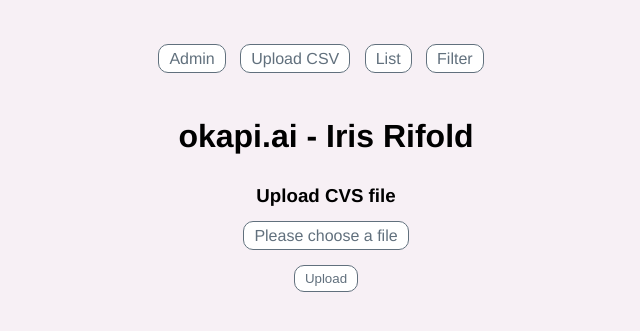
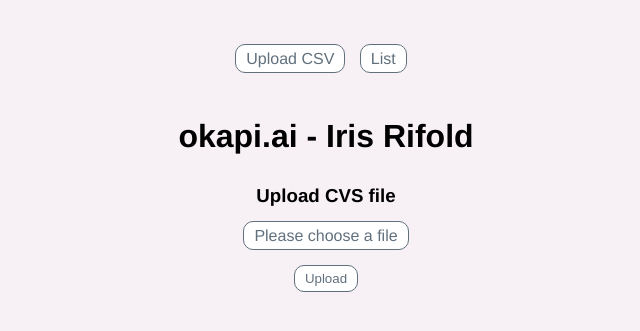
Before and after one commit to irisri/akapi.ai-django, a Django app: page / in a window 1280 px wide. Shown: the top 331 px of the page, without its empty margins (314-954 px from the left). Run offline with Django 3.2, Linux system fonts and the light colour scheme.

Commit message:
fixing some issues

```diff
--- a/property/urls.py
+++ b/property/urls.py
@@ -1,9 +1,8 @@
 from django.urls import path
-from .views import property_upload, PropertyList, FilterPropertyList
+from .views import property_upload, FilterPropertyList
 
 app_name = 'property'
 urlpatterns = [
     path('', property_upload, name="property_upload"),
-    path('list/', PropertyList.as_view(), name="property_list"),
-    path('filter/', FilterPropertyList.as_view(), name="property_filter"),
+    path('list/', FilterPropertyList.as_view(), name="property_filter"),
             ]
--- a/property/views.py
+++ b/property/views.py
@@ -10,7 +10,6 @@
 from .models import Property
 from .filter import SqftFilter
 
-from django.views.generic import ListView
 from django_filters.views import FilterView
 
 # Create your views here.
@@ -21,6 +20,10 @@
         return render(request, template)
 
     if request.method == 'POST':
+
+        if (not bool(request.FILES)):
+            return render(request, template)
+
         csv_file = request.FILES['file']
 
         if not csv_file.name.endswith('.csv'):
@@ -53,11 +56,6 @@
 
     return render(request, template)
 
-
-
-class PropertyList(ListView):
-    model = Property
-
 class FilterPropertyList(FilterView):
     model = Property
     context_object_name = 'property_list'
--- a/templates/base.html
+++ b/templates/base.html
@@ -13,10 +13,8 @@
 	<body class="container">
 		<nav>
 			<nav>
-				<a href="admin/">Admin</a>
 				<a href="{% url 'property:property_upload' %}">Upload CSV</a>
-				<a href="{% url 'property:property_list' %}">List</a>
-				<a href="{% url 'property:property_filter' %}">Filter</a>
+				<a href="{% url 'property:property_filter' %}">List</a>
 			</nav>
 		</nav>
 		<h1>okapi.ai - Iris Rifold</h1>
```
